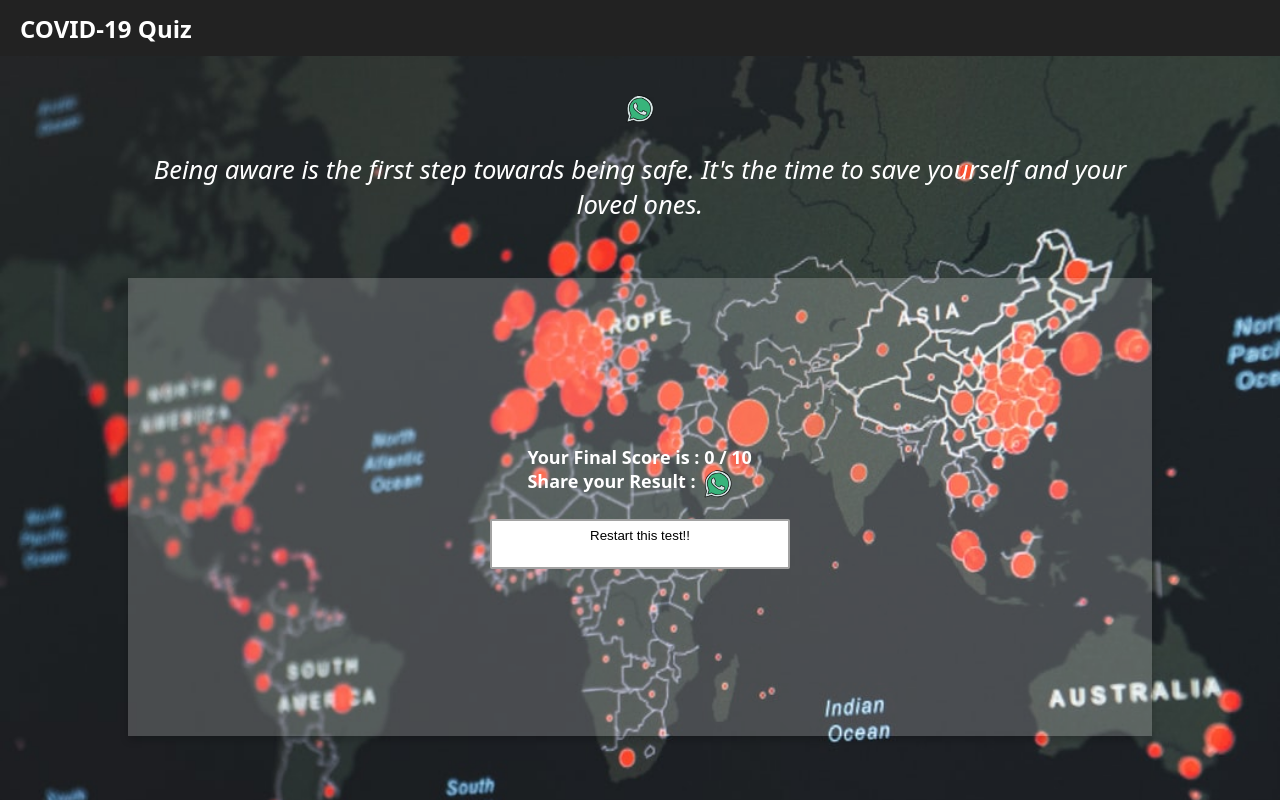
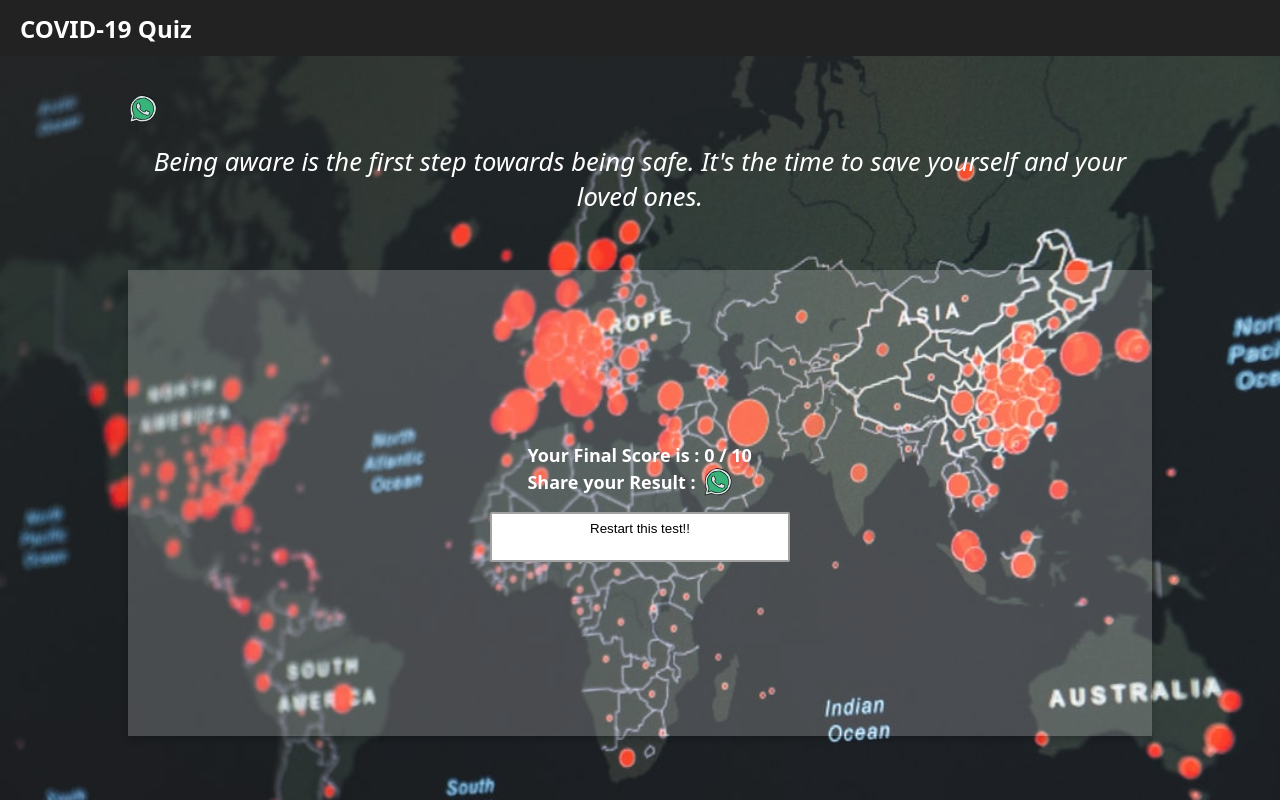
Before and after one commit to iAchyut/COVID-19, a React (Create React App) app: page / in a window 1280 px wide. Built offline with nearby package versions, Linux system fonts and the light colour scheme.

Commit message:
fixed share button for bigger screen

```diff
--- a/src/screens/home/home.module.css
+++ b/src/screens/home/home.module.css
@@ -155,6 +155,7 @@
 }
 .shareContainer {
     display: flex;
+    align-items: center;
 }
 .whatsappMobile{
     display: flex;
@@ -168,9 +169,16 @@
     visibility: hidden;
     display: none;
 }
-.whatsapp img{
+
+.whatsapp {
+    display: flex;
     height: 30px;
     width: 30px;
+}
+
+.whatsapp img{
+    height: 100%;
+    width: 100%;
 }
 
 @media (max-width: 900px) {
```
